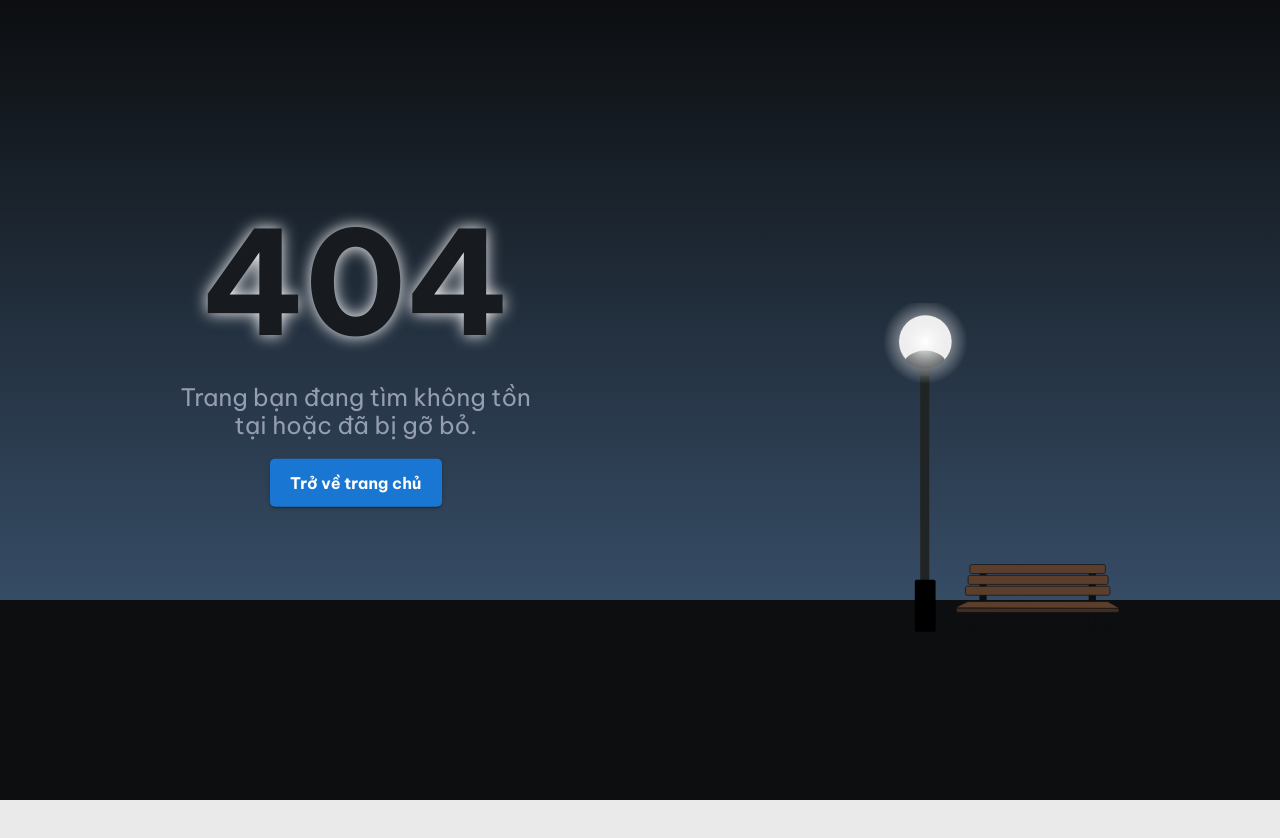
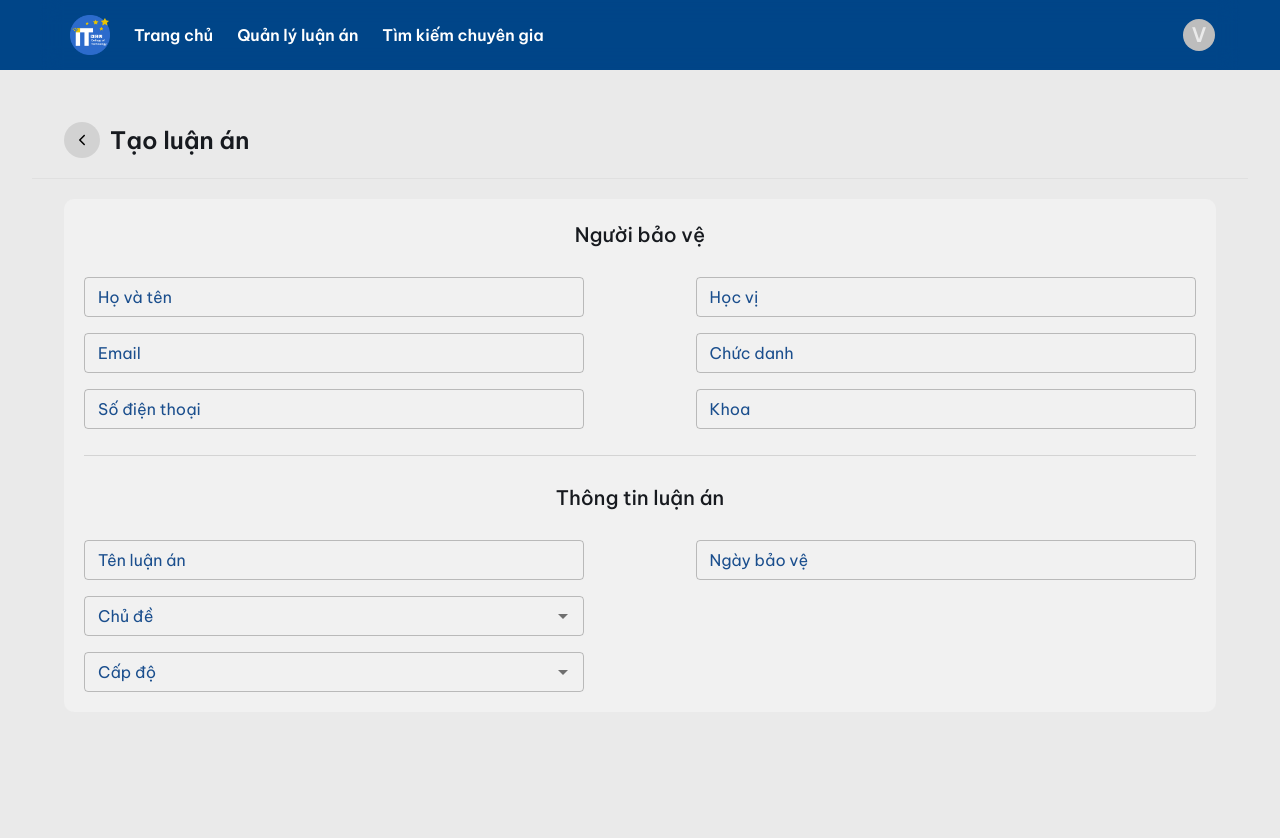
Before and after one commit to duyviet2101/ese-frontend, a React (Vite) app: page /thesis/create in a window 1280 px wide. Before the commit this address led to /404. Shown: the top 838 px of the page. After the commit the page ends 800 px from the top, so only its background shows below. Built offline with nearby package versions, Linux system fonts and the light colour scheme.

Commit message:
create page

```diff
--- a/src/components/Header/index.jsx
+++ b/src/components/Header/index.jsx
@@ -54,7 +54,7 @@ function Header() {
                 gap: 1,
               }}>
                 <Button sx={{color: 'white'}} component={LinkRouter} to="/" autoCapitalize='none'>Trang chủ</Button>
-                <Button sx={{color: 'white'}} component={LinkRouter} to="/thesis-management" autoCapitalize='none'>Quản lý luận án</Button>
+                <Button sx={{color: 'white'}} component={LinkRouter} to="/thesis" autoCapitalize='none'>Quản lý luận án</Button>
                 <Button sx={{color: 'white'}} component={LinkRouter} to="/search-experts" autoCapitalize='none'>Tìm kiếm chuyên gia</Button>
               </Box>
             </Box>
--- a/src/components/SelectFiltersThese/index.jsx
+++ b/src/components/SelectFiltersThese/index.jsx
@@ -72,12 +72,21 @@ export function SelectDate() {
         <Box
           sx={{
             display: 'flex',
-            gap: 2,
+            gap: 1,
             flexWrap: "wrap"
           }}
         >
           <LocalizationProvider dateAdapter={AdapterDayjs}>
-            <DatePicker defaultValue={dayjs(Date.now())} label="Từ ngày" format={"DD/MM/YYYY"} />
+            <DatePicker
+              defaultValue={dayjs(Date.now())}
+              slotProps={{
+                textField: {
+                  size: "small"
+                }
+              }}
+              label="Từ ngày"
+              format={"DD/MM/YYYY"}
+            />
           </LocalizationProvider>
           <Divider
             flexItem={true}
@@ -87,7 +96,16 @@ export function SelectDate() {
             }}
           />
           <LocalizationProvider dateAdapter={AdapterDayjs}>
-            <DatePicker defaultValue={dayjs(Date.now())} label="Đến ngày" format={"DD/MM/YYYY"} />
+            <DatePicker
+              defaultValue={dayjs(Date.now())}
+              label="Đến ngày"
+              format={"DD/MM/YYYY"}
+              slotProps={{
+                textField: {
+                  size: "small"
+                }
+              }}
+            />
           </LocalizationProvider>
         </Box>
       </Box>
@@ -147,14 +165,13 @@ export function SelectStatus() {
       target: { value },
     } = event;
     setStatusLabel(
-      // On autofill we get a stringified value.
       typeof value === 'string' ? value.split(',') : value,
     );
   };
 
   return (
     <div>
-      <FormControl size={"small"} sx={{ minWidth: 200, height: 56 }}>
+      <FormControl size={"small"} sx={{ minWidth: 200 }}>
         <InputLabel id="select-status">Trạng thái</InputLabel>
         <Select
           labelId="select-status"
@@ -172,13 +189,12 @@ export function SelectStatus() {
                 {selected.map((value) => {
                   const item = status.find((item) => item.value === value);
                   return (
-                    <Chip key={value} color={item.color} label={item.label} style={{ margin: 2 }} />
+                    <Chip size={"small"} key={value} color={item.color} label={item.label} style={{ margin: 2 }} />
                   );
                 })}
               </Box>
             );
           }}
-          sx={{ height: "100%" }}
           MenuProps={MenuProps}
         >
           {status.map((item) => (
--- a/src/components/TableThese/index.jsx
+++ b/src/components/TableThese/index.jsx
@@ -86,6 +86,7 @@ const columns = [
           <Chip
             label={status[index].label}
             color={status[index].color}
+            clickable={false}
             size={"small"}
             sx={{
               marginRight: 0.5,
@@ -102,7 +103,7 @@ const columns = [
     headerName: "Hành động",
     field: "actions",
     width: 200,
-    renderCell: (params) => (
+    renderCell: () => (
       <Box
         sx={{
           display: 'flex',
@@ -260,7 +261,7 @@ export default function TableThese() {
         borderRadius: "8px",
         display: "flex",
         flexDirection: "column",
-        gap: "20px",
+        gap: 1,
       }}
     >
       <Box
--- /dev/null
+++ b/src/pages/CreateThesis/index.jsx
@@ -0,0 +1,227 @@
+import { Container, Typography, useTheme } from '@mui/material';
+import Box from '@mui/material/Box';
+import TextField from '@mui/material/TextField';
+import { DatePicker, LocalizationProvider } from '@mui/x-date-pickers';
+import { AdapterDayjs } from '@mui/x-date-pickers/AdapterDayjs';
+import Divider from '@mui/material/Divider';
+import { SelectTopics } from '~/components/SelectFiltersExperts/index.jsx';
+import Autocomplete from '@mui/material/Autocomplete';
+import { IoIosArrowBack } from 'react-icons/io';
+import Button from '@mui/material/Button';
+import { useNavigate } from 'react-router-dom';
+
+export default function CreateThesis() {
+  const navigate = useNavigate();
+
+  return (
+    <>
+      <Box
+        sx={{
+          paddingY: '20px',
+          borderBottom: '1px solid #e0e0e0',
+        }}
+      >
+        <Container
+          maxWidth={"lg"}
+          sx={{
+            display: 'flex',
+            alignItems: 'center',
+            gap: '10px',
+          }}
+        >
+          <Button
+            variant="text"
+            sx={{
+              color: 'black',
+              padding: '10px',
+              display: 'flex',
+              alignItems: 'center',
+              minWidth: 0,
+              borderRadius: '50%',
+              backgroundColor: 'rgba(0,0,0,0.1)',
+            }}
+            onClick={() => navigate(-1)}
+          >
+            <IoIosArrowBack/>
+          </Button>
+          <Typography variant="h1" fontSize={"24px"} fontWeight={600}>Tạo luận án</Typography>
+        </Container>
+      </Box>
+      <Container
+        maxWidth={"lg"}
+        sx={{
+          marginY: '20px',
+          display: 'flex',
+          flexDirection: 'column',
+        }}
+      >
+        <Box
+          sx={{
+            padding: "20px",
+            backgroundColor: "#f1f1f1",
+            borderRadius: "10px",
+            display: "flex",
+            flexWrap: "wrap",
+            gap: "10px",
+            justifyContent: "space-between",
+          }}
+        >
+          <Typography
+            variant={"h6"}
+            flexBasis={"100%"}
+          >
+            Người bảo vệ
+          </Typography>
+          <Box
+            flexBasis={"45%"}
+          >
+            <TextField
+              label="Họ và tên"
+              variant="outlined"
+              size={"small"}
+              fullWidth
+              sx={{
+                marginTop: 2
+              }}
+            />
+            <TextField
+              label="Email"
+              size={"small"}
+              variant="outlined"
+              fullWidth
+              sx={{
+                marginTop: 2
+              }}
+            />
+            <TextField
+              label="Số điện thoại"
+              size={"small"}
+              variant="outlined"
+              fullWidth
+              sx={{
+                marginTop: 2
+              }}
+            />
+          </Box>
+          <Box
+            flexBasis={"45%"}
+          >
+            <LocalizationProvider dateAdapter={AdapterDayjs}>
+              <DatePicker
+                label="Học vị"
+                slotProps={{
+                  textField: {
+                    size: "small"
+                  }
+                }}
+                sx={{
+                  marginTop: 2,
+                  width: "100%"
+                }}
+                format={"DD/MM/YYYY"}
+              />
+            </LocalizationProvider>
+            <TextField
+              label="Chức danh"
+              size={"small"}
+              variant="outlined"
+              fullWidth
+              sx={{
+                marginTop: 2
+              }}
+            />
+            <TextField
+              label="Khoa"
+              size={"small"}
+              variant="outlined"
+              fullWidth
+              sx={{
+                marginTop: 2
+              }}
+            />
+          </Box>
+          <Divider
+            flexItem
+            sx={{
+              width: "100%",
+              marginTop: 2
+            }}
+          />
+          <Typography
+            variant={"h6"}
+            flexBasis={"100%"}
+            sx={{
+              marginTop: 2
+            }}
+          >
+            Thông tin luận án
+          </Typography>
+          <Box
+            flexBasis={"45%"}
+          >
+            <TextField
+              label="Tên luận án"
+              size={"small"}
+              variant="outlined"
+              fullWidth
+              sx={{
+                marginY: 2
+              }}
+            />
+            <SelectTopics/>
+            <Autocomplete
+              id="tags-outlined"
+              options={levels}
+              getOptionLabel={(option) => option.title}
+              filterSelectedOptions
+              sx={{
+                marginTop: 2
+              }}
+              renderInput={(params) =>
+                <TextField
+                  {...params}
+                  label="Cấp độ"
+                  size={"small"}
+                />
+              }
+            />
+          </Box>
+          <Box
+            flexBasis={"45%"}
+          >
+            <LocalizationProvider dateAdapter={AdapterDayjs}>
+              <DatePicker
+                label="Ngày bảo vệ"
+                slotProps={{
+                  textField: {
+                    size: "small"
+                  }
+                }}
+                sx={{
+                  marginTop: 2,
+                  width: "100%"
+                }}
+                format={"DD/MM/YYYY"}
+              />
+            </LocalizationProvider>
+          </Box>
+        </Box>
+      </Container>
+    </>
+  )
+}
+
+const levels = [
+  {
+    title: "Tiến sĩ",
+    value: "TS",
+  },
+  {
+    title: "Thạc sĩ",
+    value: "ThS",
+  },
+  {
+    title: "Cử nhân",
+    value: "CN",
+  }
+]
--- a/src/pages/SearchExperts/index.jsx
+++ b/src/pages/SearchExperts/index.jsx
@@ -21,17 +21,6 @@ function SearchExperts() {
       >
         <Container
           maxWidth={"lg"}
-        >
-          <Typography variant="h1" fontSize={"24px"} fontWeight={600}>Tìm kiếm chuyên gia: #112233</Typography>
-        </Container>
-      </Box>
-      <Container
-        maxWidth={"lg"}
-        sx={{
-          marginY: '20px',
-        }}
-      >
-        <Box
           sx={{
             display: 'flex',
             alignItems: 'center',
@@ -53,6 +42,22 @@ function SearchExperts() {
           >
             <IoIosArrowBack/>
           </Button>
+          <Typography variant="h1" fontSize={"24px"} fontWeight={600}>Tìm kiếm chuyên gia: #112233</Typography>
+        </Container>
+      </Box>
+      <Container
+        maxWidth={"lg"}
+        sx={{
+          marginY: '20px',
+        }}
+      >
+        <Box
+          sx={{
+            display: 'flex',
+            alignItems: 'center',
+            gap: '10px',
+          }}
+        >
           <Box
             sx={{
               display: 'flex',
--- a/src/pages/ThesisManagement/index.jsx
+++ b/src/pages/ThesisManagement/index.jsx
@@ -1,9 +1,9 @@
 import Box from '@mui/material/Box';
 import { Container, Typography } from '@mui/material';
-import Divider from '@mui/material/Divider';
-import { SearchNameBox, SelectDate, SelectStatus } from '~/components/SelectFiltersThese/index.jsx';
 import Button from '@mui/material/Button';
 import TableThese from '~/components/TableThese/index.jsx';
+import { MdAddCircle } from 'react-icons/md';
+import { Link } from 'react-router-dom';
 
 export default function ThesisManagement() {
   return (
@@ -24,8 +24,23 @@ export default function ThesisManagement() {
         maxWidth={"lg"}
         sx={{
           marginY: '20px',
+          display: 'flex',
+          flexDirection: 'column',
         }}
       >
+        <Button
+          variant="contained"
+          color={"info"}
+          component={Link}
+          to={"/thesis/create"}
+          sx={{
+            width: "200px",
+            alignSelf: "flex-end"
+          }}
+          startIcon={<MdAddCircle/>}
+        >
+          Tạo luận án
+        </Button>
         <TableThese/>
       </Container>
     </>
```
Also changed, not shown: src/routes/index.jsx (+6 -1 lines).
